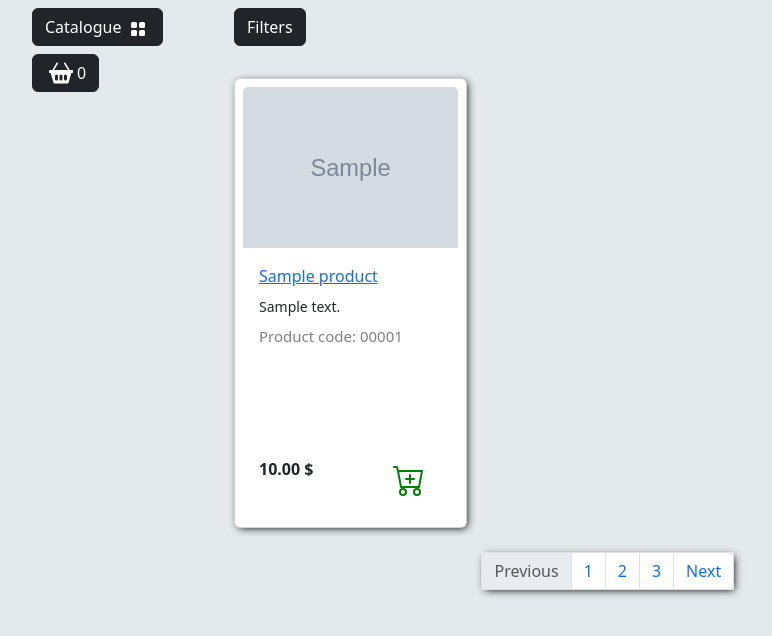
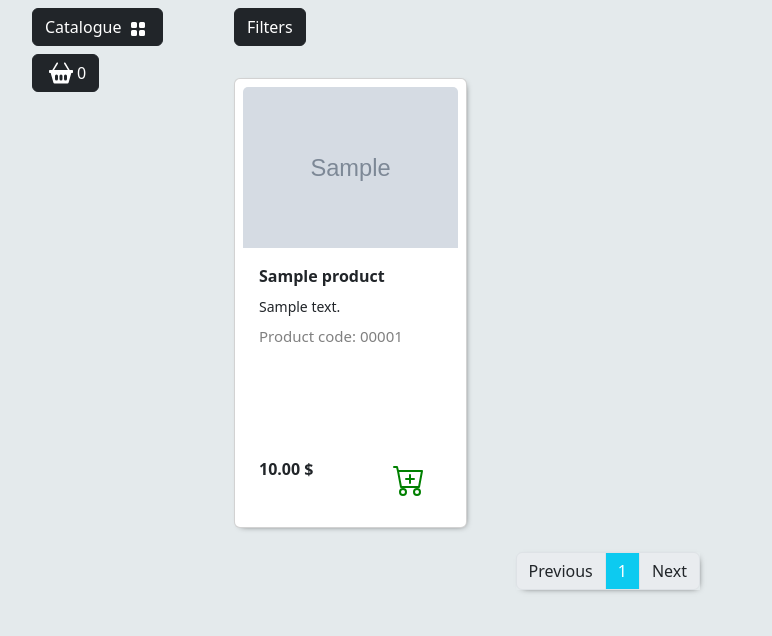
Before and after one commit to ruslansymonenko/furniture-store, a Django app: a page that uses goods/templates/goods/catalog.html in a window 1280 px wide. Shown: the part 56-692 px from the top of the page, without its empty margins (50-822 px from the left). Run offline with Django 5.2, Linux system fonts and the light colour scheme; tables that the repository leaves empty hold one stand-in row (values such as "Sample post"); grey boxes marked "Sample" are stand-in pictures; some libraries are stand-ins or nearby versions.

Commit message:
made pagination

```diff
--- a/app/settings.py
+++ b/app/settings.py
@@ -1,3 +1,4 @@
+import os
 from pathlib import Path
 
 # Build paths inside the project like this: BASE_DIR / 'subdir'.
@@ -45,7 +46,9 @@ ROOT_URLCONF = 'app.urls'
 TEMPLATES = [
     {
         'BACKEND': 'django.template.backends.django.DjangoTemplates',
-        'DIRS': [],
+        'DIRS': [
+            os.path.join(BASE_DIR, 'common', 'templates'),
+        ],
         'APP_DIRS': True,
         'OPTIONS': {
             'context_processors': [
--- /dev/null
+++ b/common/templates/includes/pagination.html
@@ -0,0 +1,28 @@
+<nav aria-label="page navigation">
+    <ul class="pagination justify-content-center my-4">
+        <div class="custom-shadow d-flex">
+            <li class="page-item {% if not page_objects.has_previous %} disabled {% endif %}">
+              <a class="page-link text-dark" href="{% if page_objects.has_previous %}
+              {% url page_url_name slug_url page_objects.previous_page_number %}
+              {% else %} # {% endif %}">Previous</a>
+            </li>
+
+            {% for page in page_objects.paginator.page_range %}
+                {% if page >= goods.number|add:-2 and page <= goods.number|add:+2 %}
+                    <li class="page-item">
+                        <a class="page-link text-dark {% if page_objects.number == page %} bg-info text-white {% endif %}"
+                           href="{% url page_url_name slug_url page %}">
+                            {{ page }}
+                        </a>
+                    </li>
+                {% endif %}
+            {% endfor %}
+
+            <li class="page-item {% if not page_objects.has_next %} disabled {% endif %}">
+              <a class="page-link text-dark" href="{% if page_objects.has_next %}
+              {% url page_url_name slug_url page_objects.next_page_number %}
+              {% else %} # {% endif %}">Next</a>
+            </li>
+        </div>
+    </ul>
+</nav>
--- a/goods/models.py
+++ b/goods/models.py
@@ -26,6 +26,7 @@ class Product(models.Model):
         db_table = 'product'
         verbose_name = 'Product'
         verbose_name_plural = 'Products'
+        ordering = ['id',]
 
     def __str__(self):
         return f'Product id: {self.display_id()} ___ {self.name}, {self.category.name}, Quantity: {self.quantity}'
--- a/goods/templates/goods/catalog.html
+++ b/goods/templates/goods/catalog.html
@@ -55,8 +55,8 @@
                                 <img src="{% static 'deps/images/Not found image.png' %}" class="card-img-top" alt={{ product.name }}>
                             {% endif %}
                             <div class="card-body d-flex flex-column">
-                                <a href="{% url 'goods:product' product.slug %}">
-                                    <p class="card-title">{{ product.name|truncatechars:15 }}</p>
+                                <a class="text-dark fw-bold text-decoration-none" href="{% url 'goods:product' product.slug %}">
+                                    <p class="card-title">{{ product.name|truncatechars:25 }}</p>
                                 </a>
                                 <p class="card-text text-truncate">{{ product.description }}</p>
                                 <p class="product_id">Product code: {{ product.display_id }}</p>
@@ -84,21 +84,7 @@
             </div>
 
             <!-- Pagination -->
-            <nav aria-label="Page navigation example">
-                <ul class="pagination justify-content-center my-4">
-                    <div class="custom-shadow d-flex">
-                        <li class="page-item disabled">
-                          <a class="page-link">Previous</a>
-                        </li>
-                        <li class="page-item"><a class="page-link" href="#">1</a></li>
-                        <li class="page-item"><a class="page-link" href="#">2</a></li>
-                        <li class="page-item"><a class="page-link" href="#">3</a></li>
-                        <li class="page-item">
-                          <a class="page-link" href="#">Next</a>
-                        </li>
-                    </div>
-                </ul>
-            </nav>
+            {% include "includes/pagination.html" with page_objects=goods page_url_name='goods:catalog' slug_url=slug_url %}
         </div>
     </div>
 </div>
--- a/goods/urls.py
+++ b/goods/urls.py
@@ -6,5 +6,6 @@ app_name = 'goods'
 urlpatterns = [
     path('catalog/', views.catalog, name='catalog'),
     path('catalog/<slug:category_slug>/', views.catalog, name='catalog'),
+    path('catalog/<slug:category_slug>/<int:page>', views.catalog, name='catalog'),
     path('product/<slug:product_slug>/', views.product, name='product'),
 ]
--- a/goods/views.py
+++ b/goods/views.py
@@ -1,17 +1,24 @@
+from django.core.paginator import Paginator
 from django.shortcuts import render, get_object_or_404
 
 from goods.models import Product
 
 
-def catalog(request, category_slug):
+def catalog(request, category_slug, page=1):
     if category_slug == 'all-goods':
         goods = Product.objects.all()
     else:
         goods = Product.objects.filter(category__slug=category_slug)
 
+    paginator = Paginator(goods, 6)
+    current_page_goods = paginator.page(page)
+
+    print(current_page_goods)
+
     context = {
         'title': 'Catalog',
-        'goods': goods
+        'goods': current_page_goods,
+        'slug_url': category_slug
     }
 
     return render(request, 'goods/catalog.html', context)
--- a/static/deps/css/my_css.css
+++ b/static/deps/css/my_css.css
@@ -8,7 +8,7 @@ body {
 }
 
 .custom-shadow {
-  box-shadow: 2px 2px 8px -2px #000000;
+  box-shadow: 2px 2px 7px -5px #000000;
 }
 
 .product_id {
```
